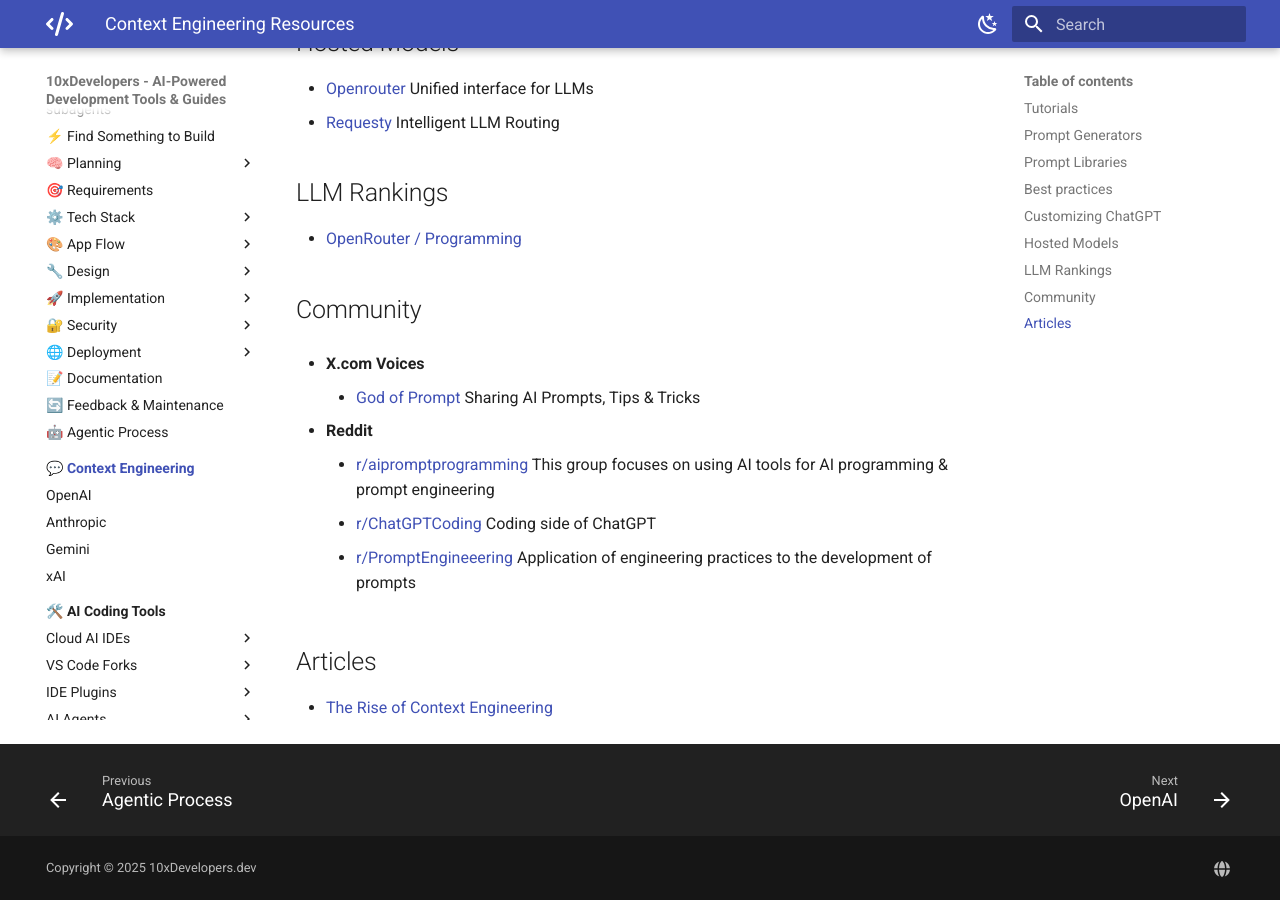
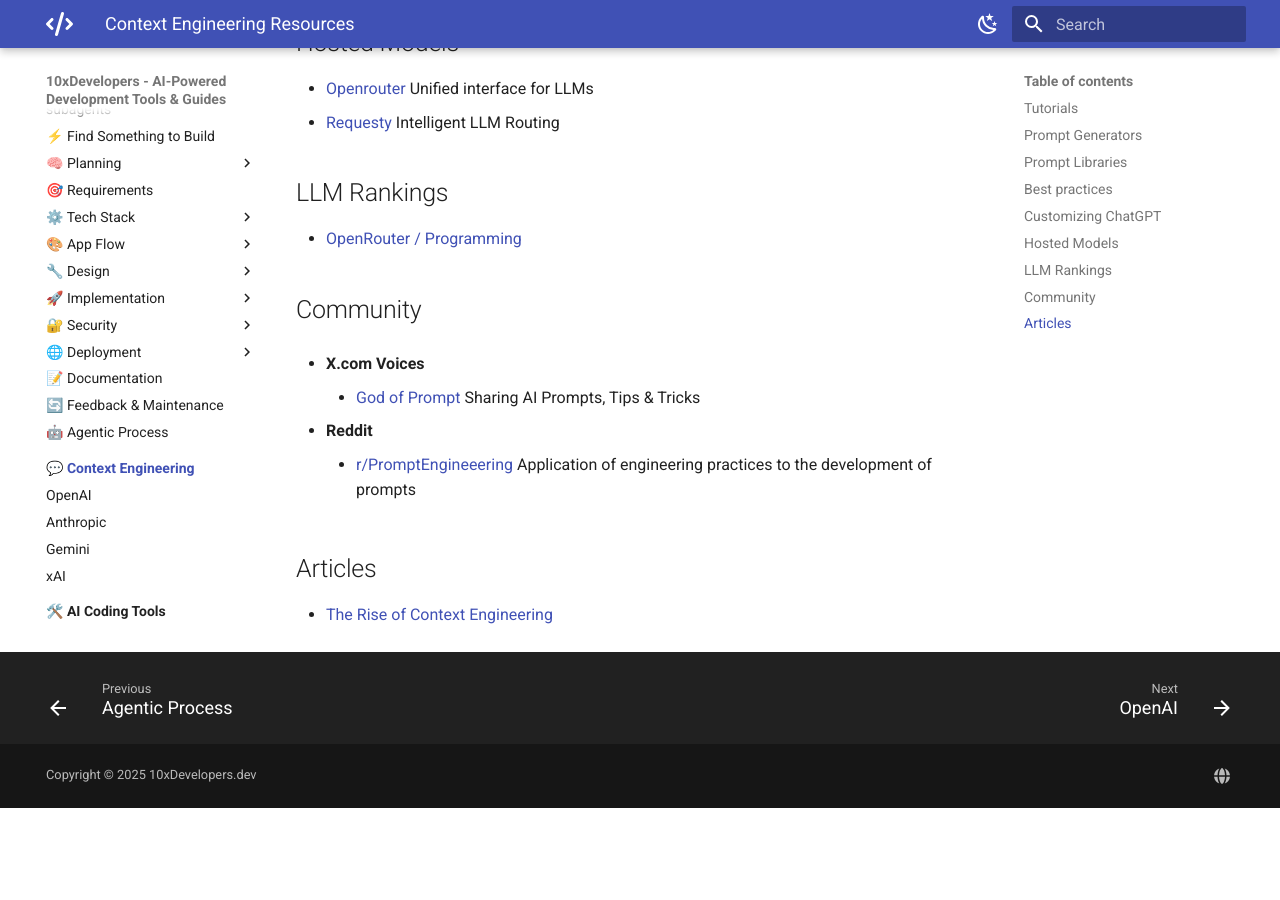
Before and after one commit to shlomoc/10xdev, an MkDocs documentation site: the page built from docs/prompt-engineering/index.md, in a window 1280 px wide and 900 px high, scrolled down 1510 px. Built offline with MkDocs 1.6.1 and Material for MkDocs 9.7.7, drawn with Linux system fonts in a browser that asks for light colours; after the commit the page ends 2318 px from its top, so only the background shows below that.

```diff
--- a/docs/prompt-engineering/index.md
+++ b/docs/prompt-engineering/index.md
@@ -55,8 +55,6 @@ Prompt vs. Context Engineering: While prompt engineering uses static prompts, co
     * [God of Prompt](https://x.com/godofprompt) Sharing AI Prompts, Tips & Tricks
 
 * **Reddit**
-    * [r/aipromptprogramming](https://www.reddit.com/r/aipromptprogramming/) This group focuses on using AI tools for AI programming & prompt engineering
-    * [r/ChatGPTCoding](https://www.reddit.com/r/ChatGPTCoding/) Coding side of ChatGPT
     * [r/PromptEngineeering](https://www.reddit.com/r/PromptEngineering/) Application of engineering practices to the development of prompts
 
 ## Articles
```
Also changed, not shown: docs/resources/learning/index.md (+1 -0 lines).
